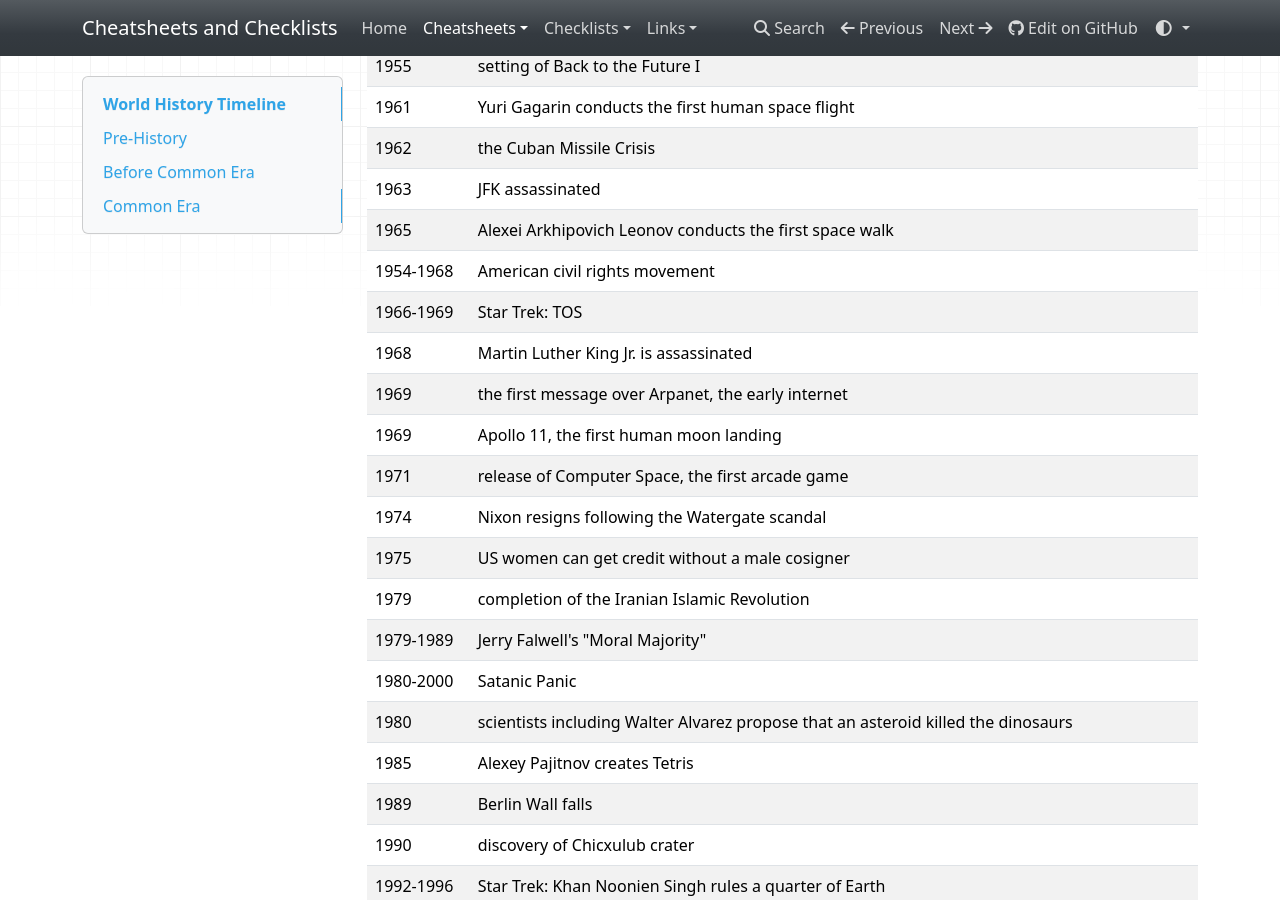
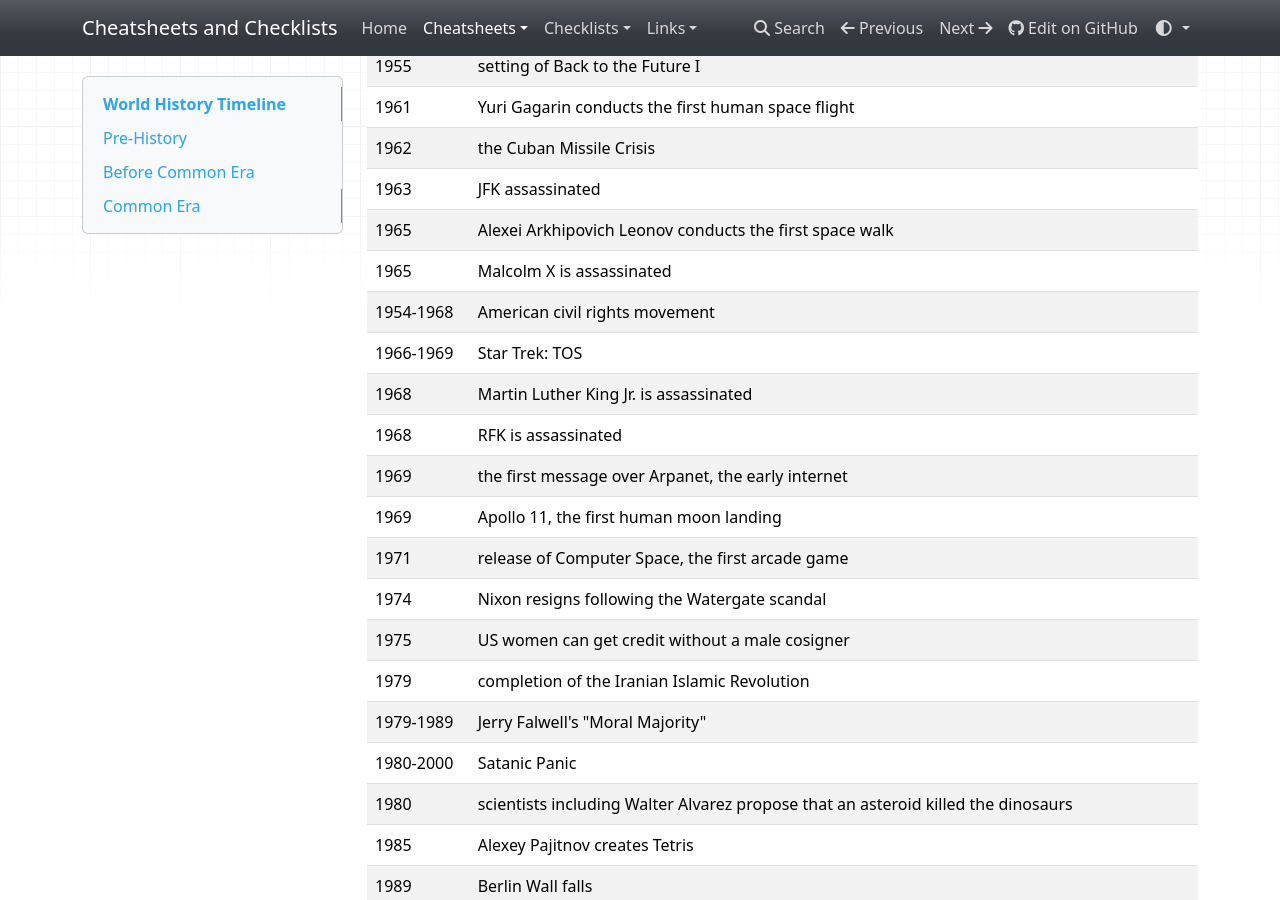
Before and after one commit to buckmanc/cheatsheets_and_checklists, an MkDocs documentation site: the page built from docs/cheatsheets/world_history_timeline.md, in a window 1280 px wide and 900 px high, scrolled down 4565 px. Built offline with MkDocs 1.6.1, drawn with Linux system fonts in a browser that asks for light colours; nearby versions of some CDN libraries.

Commit message:
add remaining 60's assassination events

```diff
--- a/docs/cheatsheets/world_history_timeline.md
+++ b/docs/cheatsheets/world_history_timeline.md
@@ -121,9 +121,11 @@
 1962|the Cuban Missile Crisis
 1963|JFK assassinated
 1965|Alexei Arkhipovich Leonov conducts the first space walk
+1965|Malcolm X is assassinated
 1954-1968|American civil rights movement
 1966-1969|Star Trek: TOS
 1968|Martin Luther King Jr. is assassinated
+1968|RFK is assassinated
 1969|the first message over Arpanet, the early internet
 1969|Apollo 11, the first human moon landing
 1971|release of Computer Space, the first arcade game
```
Also changed, not shown: 1 other file.
